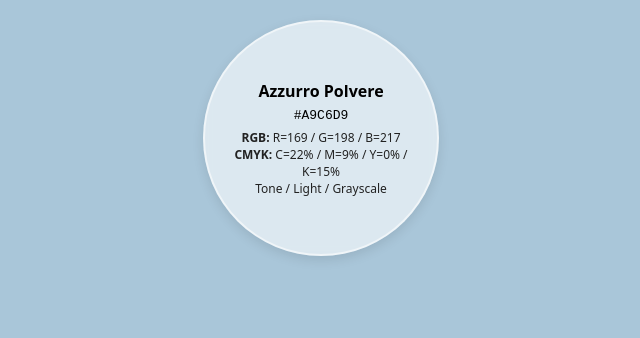
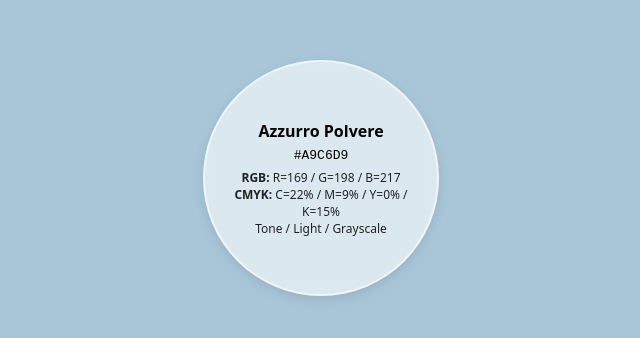
Before and after one commit to homeokayu-commits/shia-colors, a plain HTML site: page index.html in a window 1280 px wide. Shown: the whole page, without its empty margins (319-959 px from the left). Drawn offline with Linux system fonts and the light colour scheme.

Commit message:
Update index.html

```diff
--- a/index.html
+++ b/index.html
@@ -10,10 +10,9 @@
       margin:0;
       padding:20px; /* 余白を少なめにして embed サイズを縮小 */
       background:#A9C6D9; /* 背景をAzzurro Polvereに変更 */
-      display:flex;
-      justify-content:center;
-      align-items:center;
-      height:auto; /* Notionで高さが伸びすぎないように調整 */
+      display:block;
+      height:auto;
+      text-align:center; /* Notionで高さが伸びすぎないように調整 */
     }
 
     .card{
@@ -39,7 +38,7 @@
 </head>
 <body>
 
-  <div class="card">
+  <div class="card" style="margin:40px auto;">
     <h2>Azzurro Polvere</h2>
     <div class="hex">#A9C6D9</div>
     <div class="section"><b>RGB:</b> R=169 / G=198 / B=217</div>
```
